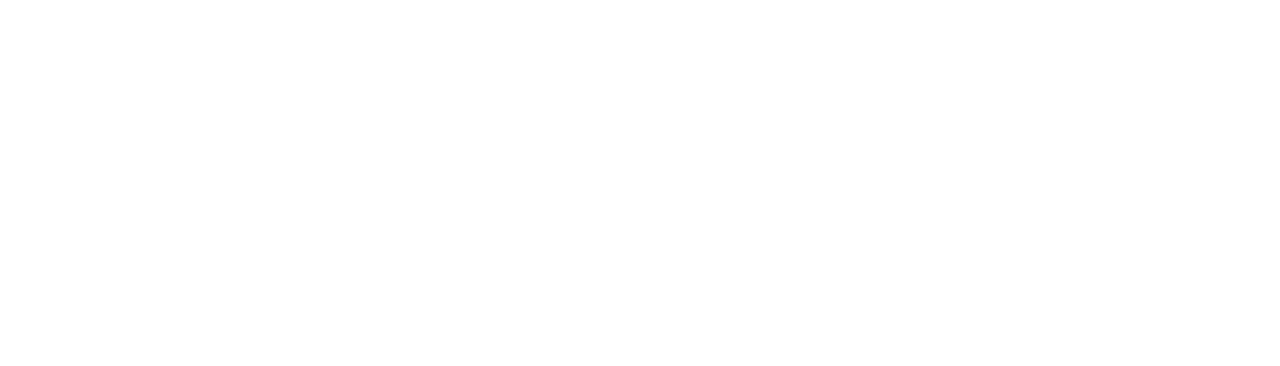
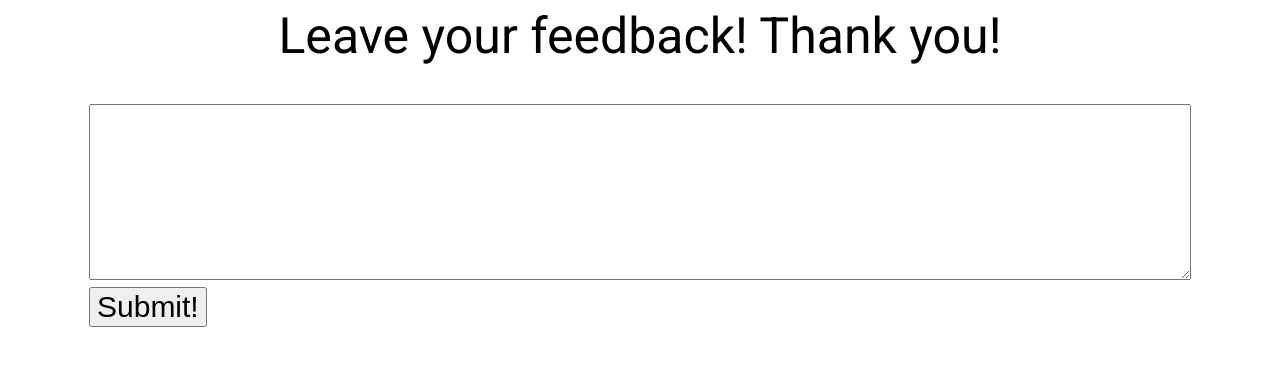
Before and after one commit to PSW-LEVI-FIVE/Patient-Public-App, an Angular app: page /feedbacks/create in a window 1280 px wide. Before the commit this address led to /. Shown: the top 366 px of the page. Built offline with nearby package versions, Linux system fonts and the light colour scheme.

Commit message:
done simple feedback, need to check backend

```diff
--- a/src/app/app-routing.module.ts
+++ b/src/app/app-routing.module.ts
@@ -3,7 +3,7 @@
 import { HomeComponent } from "./modules/pages/home/home.component";
 
 const routes: Routes = [
-  { path: 'home', component: HomeComponent }
+  { path: 'home', component: HomeComponent },
 ];
 
 @NgModule({
--- a/src/app/app.module.ts
+++ b/src/app/app.module.ts
@@ -7,6 +7,7 @@
 import { HospitalModule } from "./modules/hospital/hospital.module";
 import { PagesModule } from "./modules/pages/pages.module";
 import { BrowserAnimationsModule } from '@angular/platform-browser/animations';
+import { FeedbackModule } from "./modules/feedback/feedback.module";
 
 @NgModule({
   declarations: [
@@ -20,6 +21,7 @@
     MaterialModule,
     PagesModule,
     HospitalModule,
+    FeedbackModule
   ],
   providers: [],
   bootstrap: [AppComponent]
--- /dev/null
+++ b/src/app/modules/feedback/create-feedback/create-feedback.component.css
@@ -0,0 +1,7 @@
+h1 {text-align: center;font-size: 50px;margin-top: 20px;}
+.center {
+    margin-top: 50px;
+    margin-left: auto;
+    margin-right: auto;
+}
+.smalltext {font-size: 30px;}
--- /dev/null
+++ b/src/app/modules/feedback/create-feedback/create-feedback.component.html
@@ -0,0 +1,13 @@
+<h1>Leave your feedback! Thank you!</h1>
+<div>
+    <table class="center">
+    <tr>
+<textarea name="message" rows="8" [(ngModel)]="feedbackContent" class="smalltext" rows = "5" cols = "60" name = "description">
+ </textarea>
+    </tr>
+    <tr>
+    <button class="smalltext" type="submit" (click)="createFeedback()">
+    Submit!</button>
+    </tr>
+</table>
+</div>
--- /dev/null
+++ b/src/app/modules/feedback/create-feedback/create-feedback.component.ts
@@ -0,0 +1,34 @@
+import { Component, OnInit } from '@angular/core';
+import { Router } from '@angular/router';
+import { IFeedback } from 'src/app/modules/feedback/model/feedback.model';
+import { FeedbackService } from 'src/app/modules/feedback/service/feedback.service';
+
+@Component({
+  selector: 'app-create-feedback',
+  templateUrl: './create-feedback.component.html',
+  styleUrls: ['./create-feedback.component.css']
+})
+export class CreateFeedbackComponent implements OnInit {
+
+  constructor(private feedbackService: FeedbackService, private router: Router) { }
+
+  public patientId : number = 0;
+  public feedbackContent : string = "";
+
+  ngOnInit(): void {
+  }
+
+  public createFeedback() {
+    if (!this.isValidInput()) return;
+    const feedback : IFeedback = {id:0,patientId : this.patientId, feedbackContent : this.feedbackContent}
+    this.feedbackService.createFeedback(feedback).subscribe(res => {
+      this.router.navigate(['/']);
+    });
+  }
+
+  private isValidInput(): boolean {
+    if(this.feedbackContent == '') alert("Please enter your feedback before submiting!");
+    return this.feedbackContent != '';
+  }
+
+}
--- /dev/null
+++ b/src/app/modules/feedback/model/feedback.model.ts
@@ -0,0 +1,5 @@
+export interface IFeedback {
+    id?: number;
+    patientId: number;
+    feedbackContent: string;
+}
--- /dev/null
+++ b/src/app/modules/feedback/service/feedback.service.ts
@@ -0,0 +1,17 @@
+import { HttpClient, HttpHeaders } from '@angular/common/http';
+import { Injectable } from '@angular/core';
+import { Observable } from 'rxjs';
+
+@Injectable({
+  providedIn: 'root'
+})
+export class FeedbackService {
+
+  apiHost: string = 'http://localhost:16177/';
+  headers: HttpHeaders = new HttpHeaders({ 'Content-Type': 'application/json' });
+  constructor(private http: HttpClient) { }
+
+  createFeedback(feedback: any): Observable<any> {
+    return this.http.post<any>(this.apiHost + 'api/public/feedbacks', feedback, {headers: this.headers});
+  }
+}
```
Also changed, not shown: src/app/modules/feedback/feedback.module.ts (added, +24 -0 lines), 2 other files (tests, documents, lock files or other folders).
